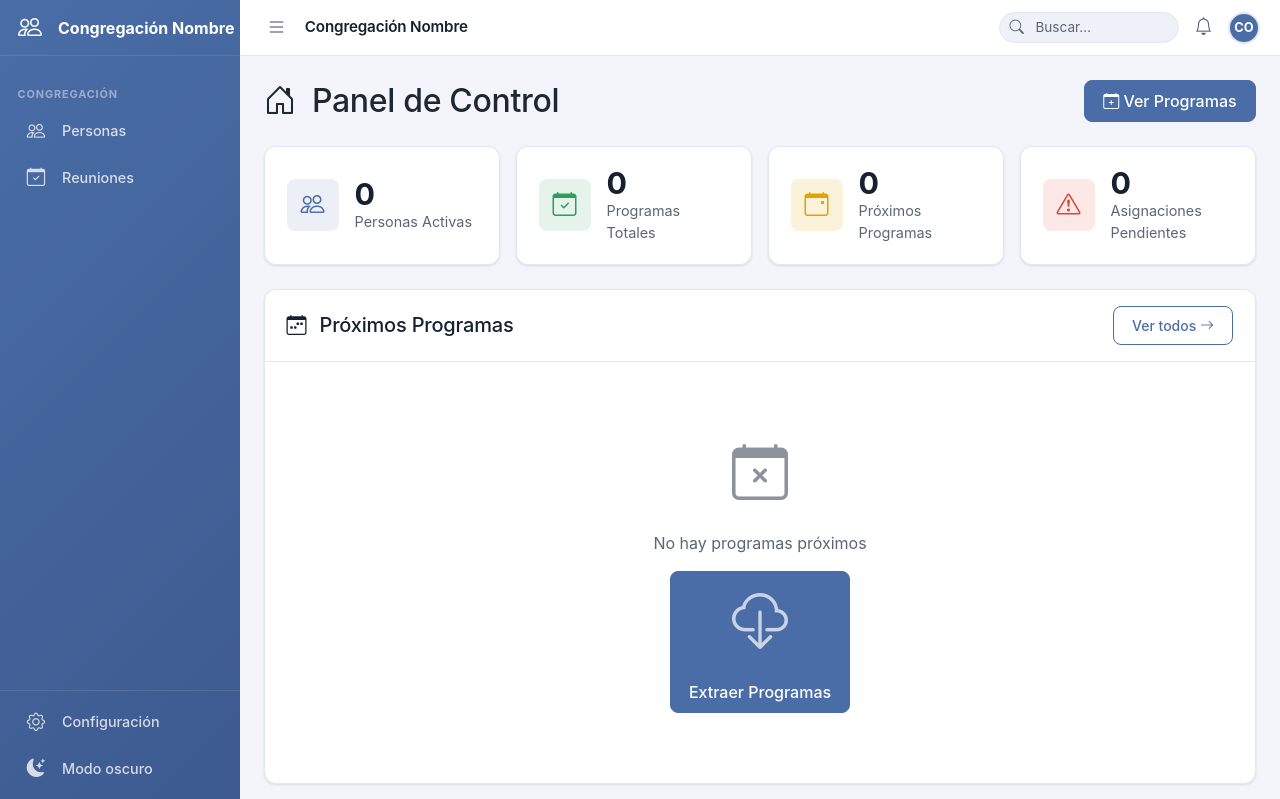
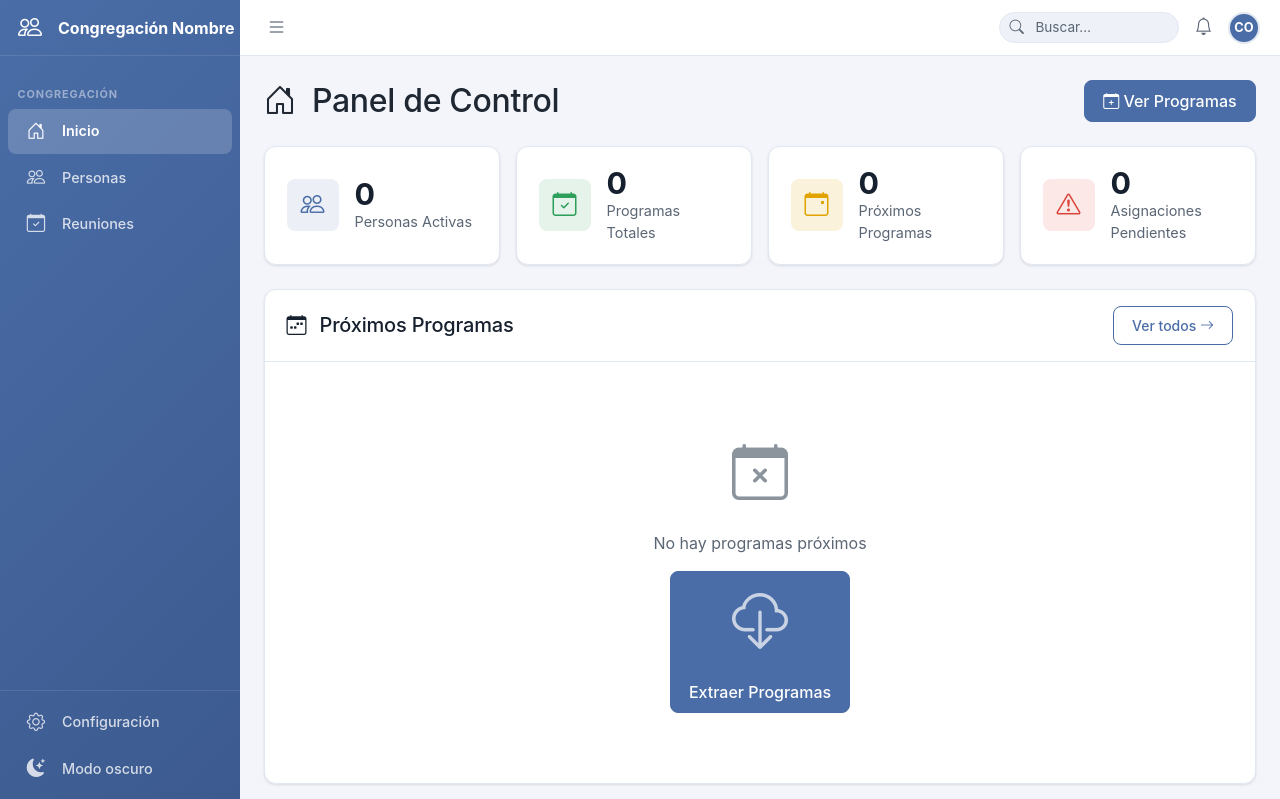
Before and after one commit to mpradaestudio/reunion-vmc, a PHP site: page /reunion-vmc/ in a window 1280 px wide. Shown: the top 799 px of the page. Run offline with PHP 8.4, Linux system fonts and the light colour scheme; data comes from the database, SQL or seed files in the repository; data that the repository does not hold is empty; some web fonts are replaced.

Commit message:
fix(sidebar): dark/light toggle, Inicio btn, 72px collapsed, title hide, mobile labels
1. Dark/Light toggle — root cause: Theme.init() fired twice (two separate
   DOMContentLoaded listeners) + Theme.toggle patched AFTER init, so the
   click listener captured the original unpatched toggle. Fixed by:
   - Merging into a single DOMContentLoaded that calls Theme.init() then Sidebar.init()
   - Theme.toggle() calls Sidebar.syncThemeLabel() directly (no monkey-patch)

2. Inicio button — added sidebar-item linking to index.php above Personas

3. Sidebar collapsed width 60→72px — gives icons comfortable breathing room

4. Topbar title — hidden (opacity:0) when sidebar is open; visible when
   sidebar is collapsed (.topbar.sb-collapsed .topbar-title); always visible
   on mobile

5. Mobile labels — added .sidebar.mobile-open override that forces
   opacity:1 on .sb-name, .sb-item-label, .sidebar-section-label and
   .sb-theme-btn .sb-item-label, overriding the collapsed state

```diff
--- a/assets/css/style.css
+++ b/assets/css/style.css
@@ -1095,9 +1095,9 @@ hr {
 
 /* Anchos del sidebar */
 :root {
-    --sb-w-open:     240px;
-    --sb-w-collapsed: 60px;
-    --topbar-h:       56px;
+    --sb-w-open:      240px;
+    --sb-w-collapsed:  72px;   /* fix: 60→72 para que los iconos respiren */
+    --topbar-h:        56px;
 }
 
 /* El body ocupa toda la pantalla en modo app-shell */
@@ -1353,6 +1353,24 @@ body {
     overflow   : hidden;
     text-overflow: ellipsis;
     flex       : 1;
+    /* Oculto cuando el sidebar está abierto en desktop (el nombre ya está en el sidebar) */
+    opacity    : 0;
+    transition : opacity 180ms ease;
+    pointer-events: none;
+}
+
+/* Visible solo cuando el sidebar está colapsado */
+.topbar.sb-collapsed .topbar-title {
+    opacity       : 1;
+    pointer-events: auto;
+}
+
+/* En móvil siempre visible (el sidebar es offcanvas, no compite con el topbar) */
+@media (max-width: 767.98px) {
+    .topbar-title {
+        opacity       : 1;
+        pointer-events: auto;
+    }
 }
 
 /* Acciones derechas */
@@ -1508,6 +1526,16 @@ body {
         transform: translateX(0);
     }
 
+    /* Fix: cuando está abierto en móvil, forzar labels y nombres visibles
+       aunque .collapsed esté aplicado */
+    .sidebar.mobile-open .sb-name,
+    .sidebar.mobile-open .sb-item-label,
+    .sidebar.mobile-open .sidebar-section-label,
+    .sidebar.mobile-open .sb-theme-btn .sb-item-label {
+        opacity: 1 !important;
+        width  : auto !important;
+    }
+
     .content-wrapper,
     .content-wrapper.sb-collapsed {
         margin-left: 0;
--- a/assets/js/main.js
+++ b/assets/js/main.js
@@ -283,71 +283,65 @@ const Scraper = {
 /**
  * Gestión del tema claro/oscuro.
  * El atributo data-bs-theme ya se aplica en <head> (anti-FOUC).
- * Aquí solo gestionamos el botón de alternancia y la persistencia.
+ * Aquí gestionamos el botón y la persistencia.
  */
 const Theme = {
     KEY: 'vmc-theme',
 
-    get: function () {
+    get() {
         return document.documentElement.getAttribute('data-bs-theme') || 'light';
     },
 
-    set: function (theme) {
+    set(theme) {
         document.documentElement.setAttribute('data-bs-theme', theme);
-        try {
-            localStorage.setItem(this.KEY, theme);
-        } catch (e) {
-            /* localStorage no disponible: el tema seguirá aplicado en la sesión */
+        try { localStorage.setItem(this.KEY, theme); } catch(e) {}
+    },
+
+    toggle() {
+        this.set(this.get() === 'dark' ? 'light' : 'dark');
+        // Notificar al Sidebar para que sincronice el label e iconos
+        if (typeof Sidebar !== 'undefined' && Sidebar.syncThemeLabel) {
+            Sidebar.syncThemeLabel();
         }
     },
 
-    toggle: function () {
-        this.set(this.get() === 'dark' ? 'light' : 'dark');
-    },
-
-    init: function () {
+    init() {
         const btn = document.getElementById('themeToggle');
         if (btn) {
-            btn.addEventListener('click', () => Theme.toggle());
+            btn.addEventListener('click', () => this.toggle());
         }
-
-        // Si el usuario no ha elegido un tema manualmente, seguir la preferencia del sistema
+        // Seguir preferencia del sistema si no hay elección manual
         if (window.matchMedia) {
             window.matchMedia('(prefers-color-scheme: dark)').addEventListener('change', (e) => {
                 let stored = null;
-                try { stored = localStorage.getItem(Theme.KEY); } catch (err) {}
+                try { stored = localStorage.getItem(this.KEY); } catch(err) {}
                 if (!stored) {
                     document.documentElement.setAttribute('data-bs-theme', e.matches ? 'dark' : 'light');
+                    if (typeof Sidebar !== 'undefined') Sidebar.syncThemeLabel();
                 }
             });
         }
     }
 };
 
-document.addEventListener('DOMContentLoaded', function () {
-    Theme.init();
-});
-
-
 /* ================================================================
    SIDEBAR — toggle, persistencia, offcanvas móvil, tema label
 ================================================================ */
 const Sidebar = {
-    KEY_COLLAPSED : 'vmc-sb-collapsed',
-    MOBILE_BP     : 768,      // px — por debajo es offcanvas
+    KEY_COLLAPSED: 'vmc-sb-collapsed',
+    MOBILE_BP    : 768,
 
-    sidebar       : null,
-    topbar        : null,
-    wrapper       : null,
-    overlay       : null,
-    toggleBtn     : null,
-    themeLabel    : null,
+    sidebar  : null,
+    topbar   : null,
+    wrapper  : null,
+    overlay  : null,
+    toggleBtn: null,
+    themeLabel: null,
 
     isMobile() {
         return window.innerWidth < this.MOBILE_BP;
     },
 
-    /* Lee el estado guardado (solo desktop) */
     isStoredCollapsed() {
         try { return localStorage.getItem(this.KEY_COLLAPSED) === '1'; } catch(e) { return false; }
     },
@@ -356,7 +350,6 @@ const Sidebar = {
         try { localStorage.setItem(this.KEY_COLLAPSED, v ? '1' : '0'); } catch(e) {}
     },
 
-    /* Aplica estado colapsado/expandido en desktop */
     applyDesktop(collapsed) {
         this.sidebar.classList.toggle('collapsed', collapsed);
         this.topbar.classList.toggle('sb-collapsed', collapsed);
@@ -364,39 +357,37 @@ const Sidebar = {
         this.saveCollapsed(collapsed);
     },
 
-    /* Abre el offcanvas en móvil */
     openMobile() {
         this.sidebar.classList.add('mobile-open');
         this.overlay.classList.add('active');
         document.body.style.overflow = 'hidden';
     },
 
-    /* Cierra el offcanvas en móvil */
     closeMobile() {
         this.sidebar.classList.remove('mobile-open');
         this.overlay.classList.remove('active');
         document.body.style.overflow = '';
     },
 
-    /* Toggle según contexto */
     toggle() {
         if (this.isMobile()) {
             this.sidebar.classList.contains('mobile-open')
                 ? this.closeMobile()
                 : this.openMobile();
         } else {
-            const nowCollapsed = !this.sidebar.classList.contains('collapsed');
-            this.applyDesktop(nowCollapsed);
+            this.applyDesktop(!this.sidebar.classList.contains('collapsed'));
         }
     },
 
-    /* Sincroniza la etiqueta del botón de tema */
     syncThemeLabel() {
-        if (!this.themeLabel) return;
         const dark = document.documentElement.getAttribute('data-bs-theme') === 'dark';
-        this.themeLabel.textContent = dark ? 'Modo claro' : 'Modo oscuro';
 
-        // Icono luna/sol dentro del sidebar
+        // Etiqueta en el sidebar
+        if (this.themeLabel) {
+            this.themeLabel.textContent = dark ? 'Modo claro' : 'Modo oscuro';
+        }
+
+        // Iconos luna/sol en el botón del sidebar
         const moon = document.querySelector('#themeToggle .icon-moon');
         const sun  = document.querySelector('#themeToggle .icon-sun');
         if (moon) moon.style.display = dark ? 'none'         : 'inline-block';
@@ -411,42 +402,34 @@ const Sidebar = {
         this.toggleBtn  = document.getElementById('sidebarToggle');
         this.themeLabel = document.getElementById('themeLabel');
 
-        if (!this.sidebar) return;   // página sin sidebar (ej. exportar_pdf)
+        if (!this.sidebar) return;
 
-        /* Estado inicial */
+        // Estado inicial desktop
         if (!this.isMobile() && this.isStoredCollapsed()) {
             this.applyDesktop(true);
         }
 
-        /* Botón hamburguesa */
+        // Botón hamburguesa
         this.toggleBtn?.addEventListener('click', () => this.toggle());
 
-        /* Overlay: cerrar en móvil al hacer clic fuera */
+        // Overlay móvil
         this.overlay?.addEventListener('click', () => this.closeMobile());
 
-        /* Reajustar al cambiar tamaño de ventana */
+        // Redimensionado
         window.addEventListener('resize', () => {
             if (!this.isMobile()) {
-                this.closeMobile();          // limpiar estado móvil
-                // restaurar estado desktop persistido
+                this.closeMobile();
                 this.applyDesktop(this.isStoredCollapsed());
             }
         });
 
-        /* Sincronizar etiqueta de tema al inicio */
+        // Etiqueta e iconos de tema al inicio
         this.syncThemeLabel();
     }
 };
 
-/* Inicializar sidebar cuando el DOM esté listo */
+/* ── Inicialización única al cargar el DOM ──────────────────── */
 document.addEventListener('DOMContentLoaded', function () {
+    Theme.init();
     Sidebar.init();
-    Theme.init();      // ya definido más arriba en este archivo
 });
-
-/* Extender Theme.toggle para actualizar la etiqueta del sidebar */
-const _origToggle = Theme.toggle.bind(Theme);
-Theme.toggle = function () {
-    _origToggle();
-    Sidebar.syncThemeLabel();
-};
--- a/includes/header.php
+++ b/includes/header.php
@@ -72,6 +72,13 @@ $iniciales = mb_strtoupper(mb_substr($config['nombre_congregacion'], 0, 2, 'UTF-
         <!-- Sección: Congregación -->
         <div class="sidebar-section-label">Congregación</div>
 
+        <a class="sidebar-item <?php echo navActive('index.php', $currentPage); ?>"
+           href="<?php echo BASE_URL; ?>index.php"
+           title="Inicio">
+            <i class="bi bi-house-door sb-item-icon"></i>
+            <span class="sb-item-label">Inicio</span>
+        </a>
+
         <a class="sidebar-item <?php echo navActive('personas.php', $currentPage); ?>"
            href="<?php echo BASE_URL; ?>pages/personas.php"
            title="Personas">
@@ -119,8 +126,8 @@ $iniciales = mb_strtoupper(mb_substr($config['nombre_congregacion'], 0, 2, 'UTF-
         <i class="bi bi-list"></i>
     </button>
 
-    <!-- Nombre de la congregación -->
-    <h1 class="topbar-title">
+    <!-- Nombre de la congregación (se oculta cuando sidebar está abierto en desktop) -->
+    <h1 class="topbar-title" id="topbarTitle">
         <?php echo htmlspecialchars($config['nombre_congregacion']); ?>
     </h1>
 
```
